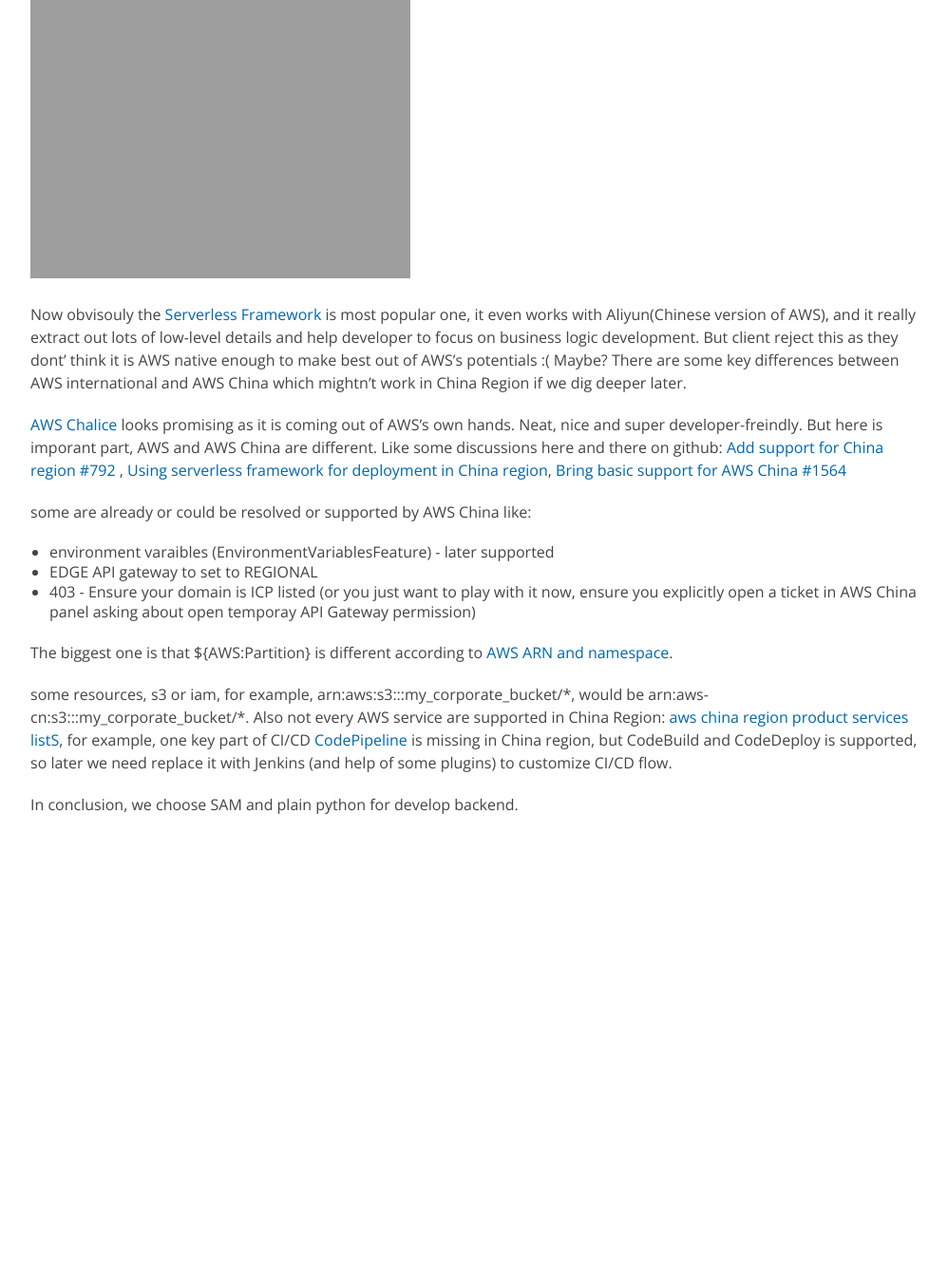
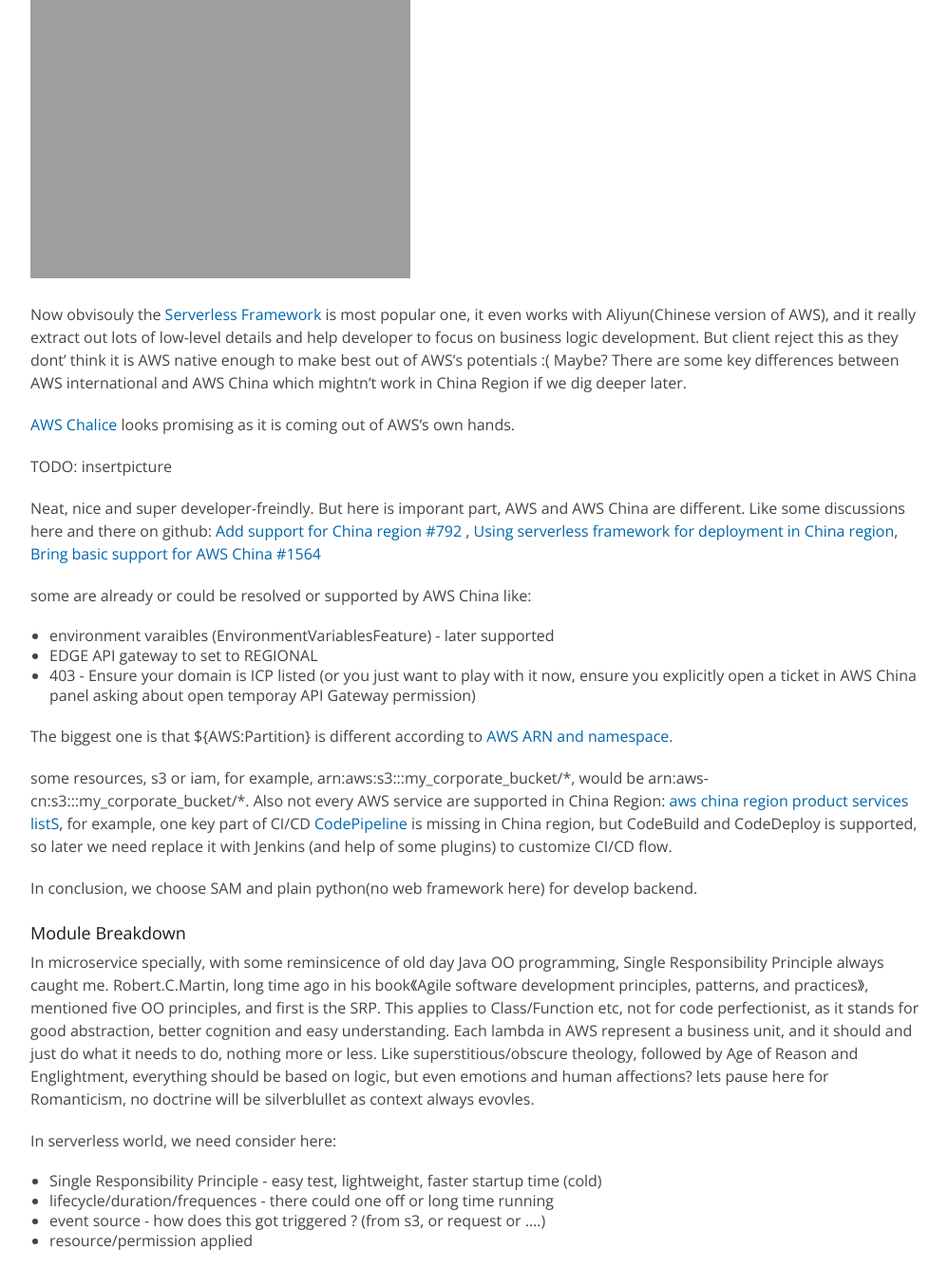
Before and after one commit to tuo/tuo.github.io, a Jekyll site: the page built from _posts/2020-06-06-an-aws-serverless-experience.md, in a window 1280 px wide and 1400 px high, scrolled down 875 px. Shown: the top 1355 px of the window at 95% size, without its empty margins (148-1146 px from the left). Built offline with Jekyll 4.4.1, drawn with Linux system fonts in a browser that asks for light colours; comment, search, counter and statistics services are not loaded; before the commit the page ends 1817 px from its top, so only the background shows below that; some of the changed text lies outside the part shown.

Commit message:
committed

```diff
--- a/_posts/2020-06-06-an-aws-serverless-experience.md
+++ b/_posts/2020-06-06-an-aws-serverless-experience.md
@@ -3,12 +3,12 @@
 title: "An AWS Serverless Experience (esp China)"
 date: 2020-06-06 21:54:32 +0800
 published: true
-tags: aws serverless,aws, sam,
+tags: aws serverless,aws, SAM
 ---
 
 ## Background
 
-A couple of months ago, we got a project which need implement sth like IoT like running or jogging apps but slightly different. Basically the backend admin could design specfic route for tasks(like delivery service), users could compete for the tasks to get bonus. Once user got the task from the app, he could start the task according to the route info and upload its coordinates like every 10 seconds. Then the manager in dashboard could live monitoring echo ones's progress on the map.  Nothing too complicated, plus user could take photo of some receipt(like invoice) , upload it and backend should be able to do some OCR to extract correct amount of money.
+A couple of months ago, we got a project which need implement sth like IoT like running or jogging apps but slightly different. Basically the backend admin could design specfic route for tasks(like delivery service), users could compete for the tasks to get bonus. Once user got the task from the app, he could start the task according to the route info and upload its coordinates like every 10 seconds. Then the manager in dashboard could live monitoring echo ones's progress on the map.  Nothing too complicated, plus user could take photo of some receipt(like invoice) , upload it and backend should be able to do some OCR to extract correct amount of money. Every monthly or weekly, some reports should generated for analysis.
 
 
 Technical demands from client:
@@ -32,7 +32,11 @@
 
 Now obvisouly the [Serverless Framework](https://www.serverless.com/) is most popular one, it even works with Aliyun(Chinese version of AWS), and it really extract out lots of low-level details and help developer to focus on business logic development. But client reject this as they dont' think it is AWS native enough to make best out of AWS's potentials :(  Maybe? There are some key differences between AWS international and AWS China which mightn't work in China Region if we dig deeper later.
 
-[AWS Chalice](https://chalice.readthedocs.io/en/latest/) looks promising as it is coming out of AWS's own hands. Neat, nice and super developer-freindly. But here is imporant part, AWS and AWS China are different. Like some discussions here and there on github: [Add support for China region #792
+[AWS Chalice](https://chalice.readthedocs.io/en/latest/) looks promising as it is coming out of AWS's own hands.
+
+TODO: insertpicture
+
+Neat, nice and super developer-freindly. But here is imporant part, AWS and AWS China are different. Like some discussions here and there on github: [Add support for China region #792
 ](https://github.com/aws/chalice/issues/792), [Using serverless framework for deployment in China region](https://forum.serverless.com/t/using-serverless-framework-for-deployment-in-china-region/3468), [Bring basic support for AWS China #1564](https://github.com/Miserlou/Zappa/issues/1564)
 
 some are already or could be resolved or supported by AWS China like:
@@ -45,4 +49,15 @@
 
 some resources, s3 or iam, for example,  `arn:aws:s3:::my_corporate_bucket/*`, would be `arn:aws-cn:s3:::my_corporate_bucket/*`. Also not every AWS service are supported in China Region: [aws china region product services listS](https://www.amazonaws.cn/en/about-aws/regional-product-services/), for example, one key part of CI/CD [CodePipeline](https://aws.amazon.com/codepipeline/) is missing in China region, but CodeBuild and CodeDeploy is supported, so later we need replace it with Jenkins (and help of some plugins) to customize CI/CD flow.
 
-In conclusion, we choose SAM and plain python for develop backend.
+In conclusion, we choose SAM and plain python(no web framework here) for develop backend.
+
+#### Module Breakdown
+
+In microservice specially, with some reminsicence of old day Java OO programming, `Single Responsibility Principle` always caught me. Robert.C.Martin, long time ago in his book《Agile software development principles, patterns, and practices》, mentioned five OO principles, and first is the SRP. This applies to Class/Function etc, not for code perfectionist, as it stands for good abstraction, better cognition and easy understanding. Each lambda in AWS represent a business unit, and it should and just do what it needs to do, nothing more or less. Like superstitious/obscure theology, followed by Age of Reason and Englightment, everything should be based on logic, but even emotions and human affections? lets pause here for Romanticism, no doctrine will be silverblullet as context always evovles.
+
+In serverless world, we need consider here:
+
+* Single Responsibility Principle - easy test, lightweight, faster startup time (cold)
+* lifecycle/duration/frequences - there could one off or long time running
+* event source - how does this got triggered ? (from s3, or request or ....)
+* resource/permission applied
```
